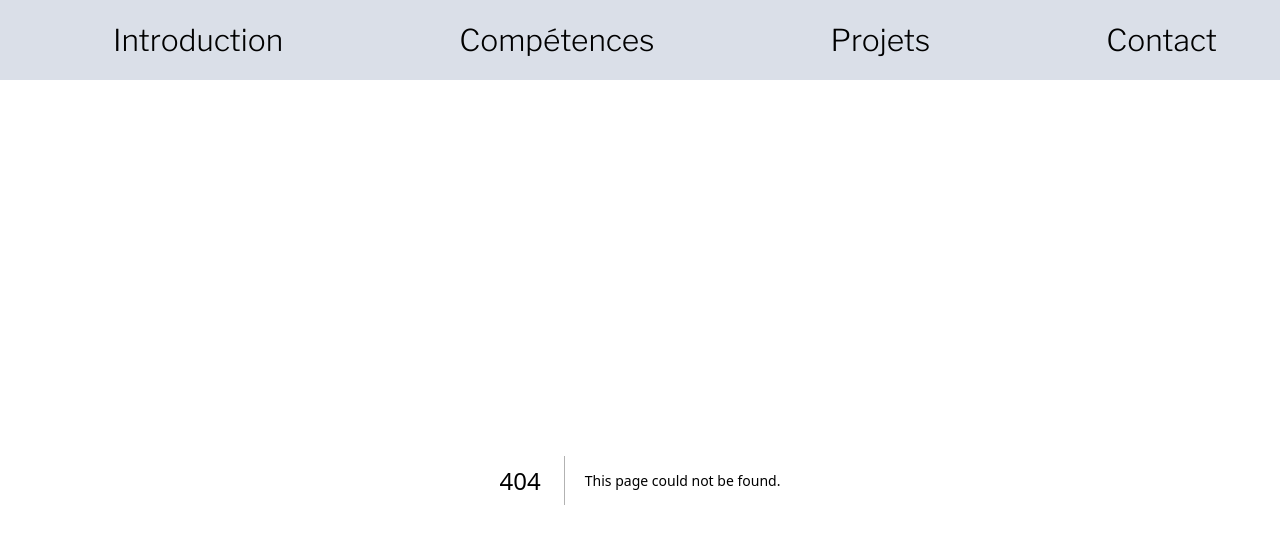
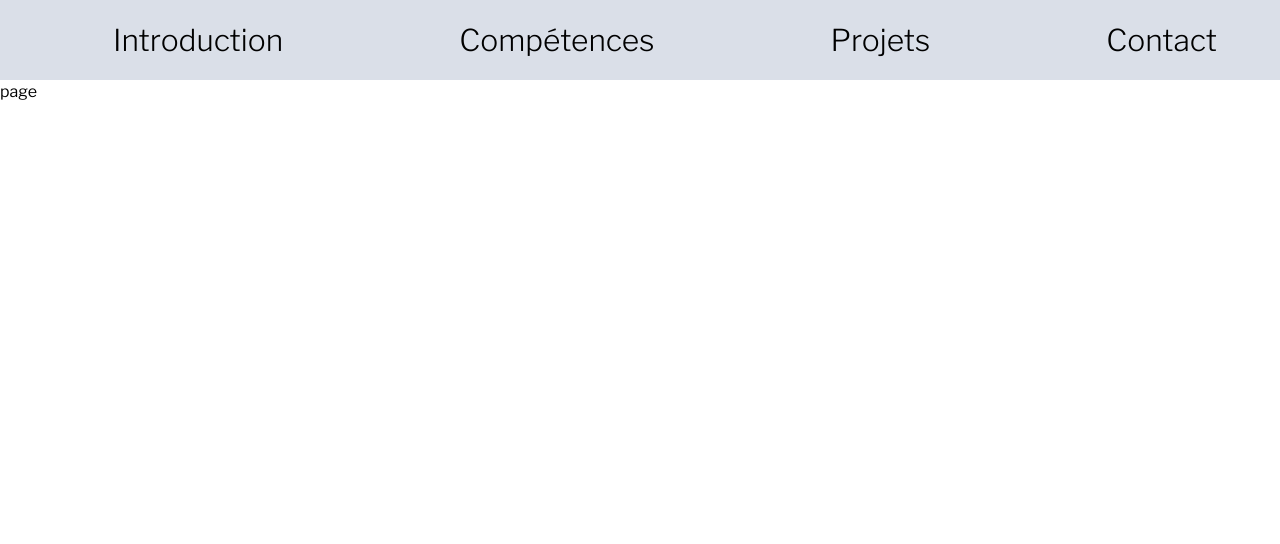
Before and after one commit to RayanEreteo/portfolio, a Next.js app: page /skills in a window 1280 px wide. Before the commit this address had no page. Shown: the top 544 px of the page. Built offline with nearby package versions, Linux system fonts and the light colour scheme.

Commit message:
Création de la route "skills"

```diff
--- /dev/null
+++ b/app/skills/layout.tsx
@@ -0,0 +1,17 @@
+import { Metadata } from "next";
+import Skills from "./page"
+
+export const metadata: Metadata = {
+  title: "Compétences",
+  description: "Mes compétences.",
+};
+
+function layout() {
+  return (
+    <div>
+        <Skills></Skills>
+    </div>
+  )
+}
+
+export default layout
--- /dev/null
+++ b/app/skills/page.tsx
@@ -0,0 +1,7 @@
+function Skills() {
+  return (
+    <div>page</div>
+  )
+}
+
+export default Skills
```
